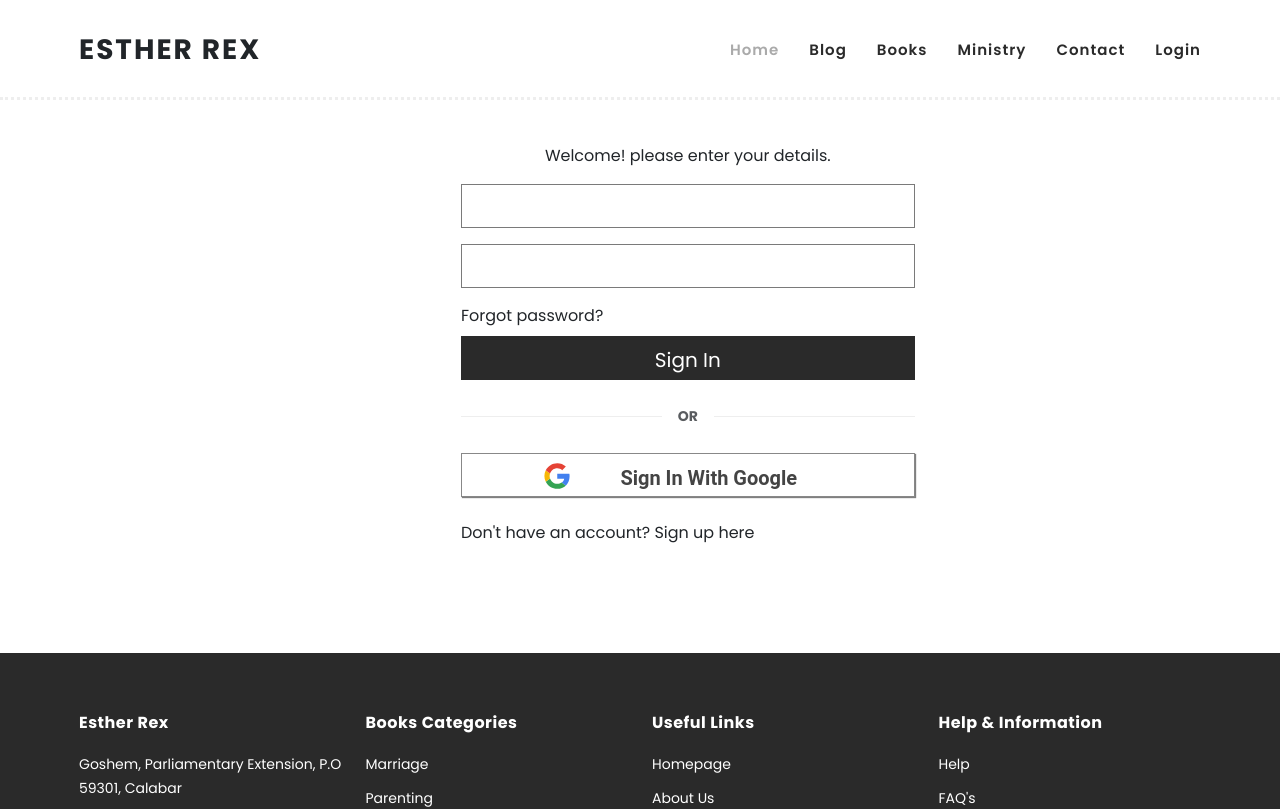
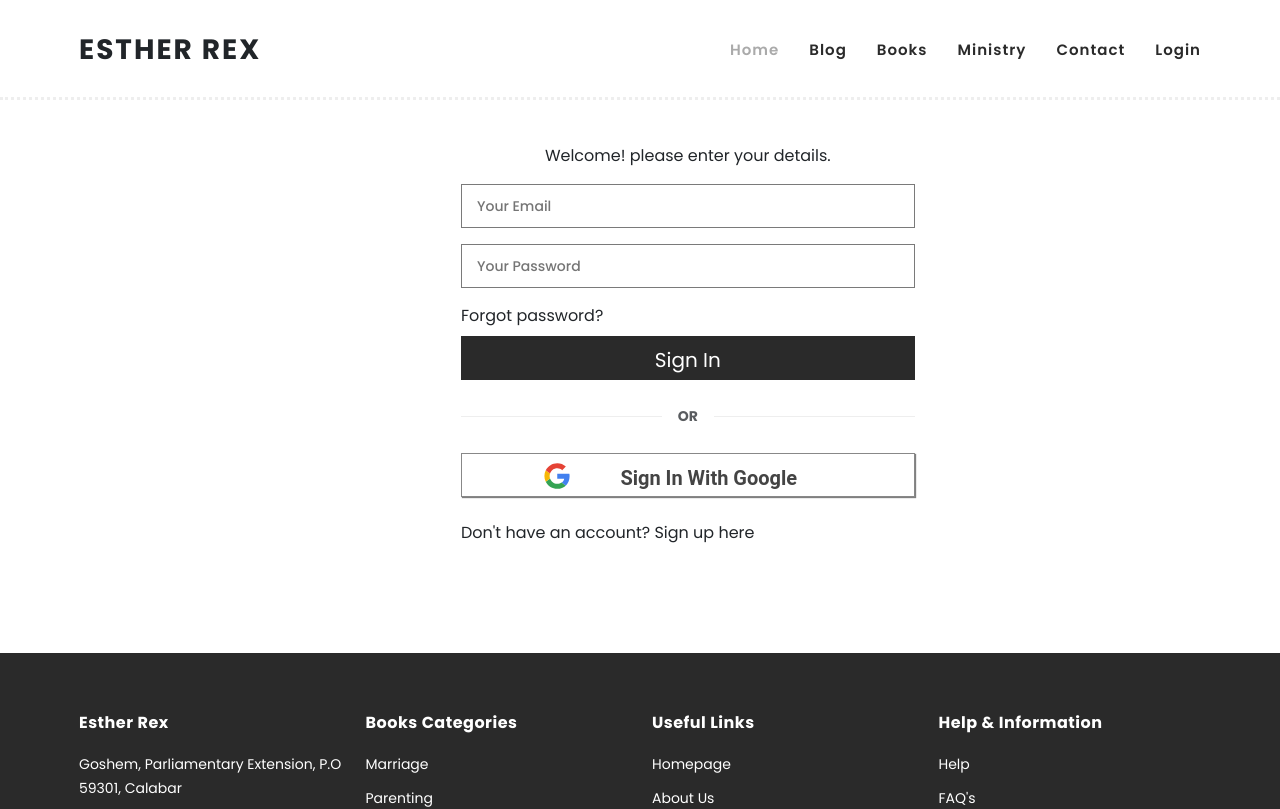
Before and after one commit to OsimFavour/esther-rex, a React (Create React App) app: page /sign-in in a window 1280 px wide. Shown: the top 809 px of the page. Built offline with nearby package versions, Linux system fonts and the light colour scheme.

Commit message:
Add placeholders to forms

```diff
--- a/src/App.js
+++ b/src/App.js
@@ -20,7 +20,7 @@ const App = () => {
           <Route path='blog/:id' element={<BlogView />} />
           <Route path='contact' element={<Contact />} />
           <Route path='sign-in' element={<SignIn />} />
-          <Route path='sign-up' element={<SignUp />} />
+        <Route path='sign-up' element={<SignUp />} />
         </Route>
       </Routes>
     </>
--- a/src/components/custom-input/custom-input.component.jsx
+++ b/src/components/custom-input/custom-input.component.jsx
@@ -1,11 +1,14 @@
 import './custom-input.styles.scss'
 
-const CustomInput = ({ otherProps }) => {
+const CustomInput = ({ otherProps, placeholder }) => {
+    console.log(`Placeholder >>> ${placeholder}`);
+
     return (
         <div {...otherProps}>
             <fieldset className='custom-form'>
                 <input className="form-input"
                     {...otherProps}
+                    placeholder={placeholder}
                 />
             </fieldset>
 
--- a/src/components/custom-input/custom-input.styles.scss
+++ b/src/components/custom-input/custom-input.styles.scss
@@ -4,9 +4,8 @@
     line-height: 44px;
     padding: 0px 15px;
     font-size: 14px;
-    font-style: italic;
     font-weight: 500;
-    color: #aaa;
+    color: rgba(33, 37, 41, 0.75);
     border-radius: 0px;
     border: 1px solid #7a7a7a;
     box-shadow: none;
```
